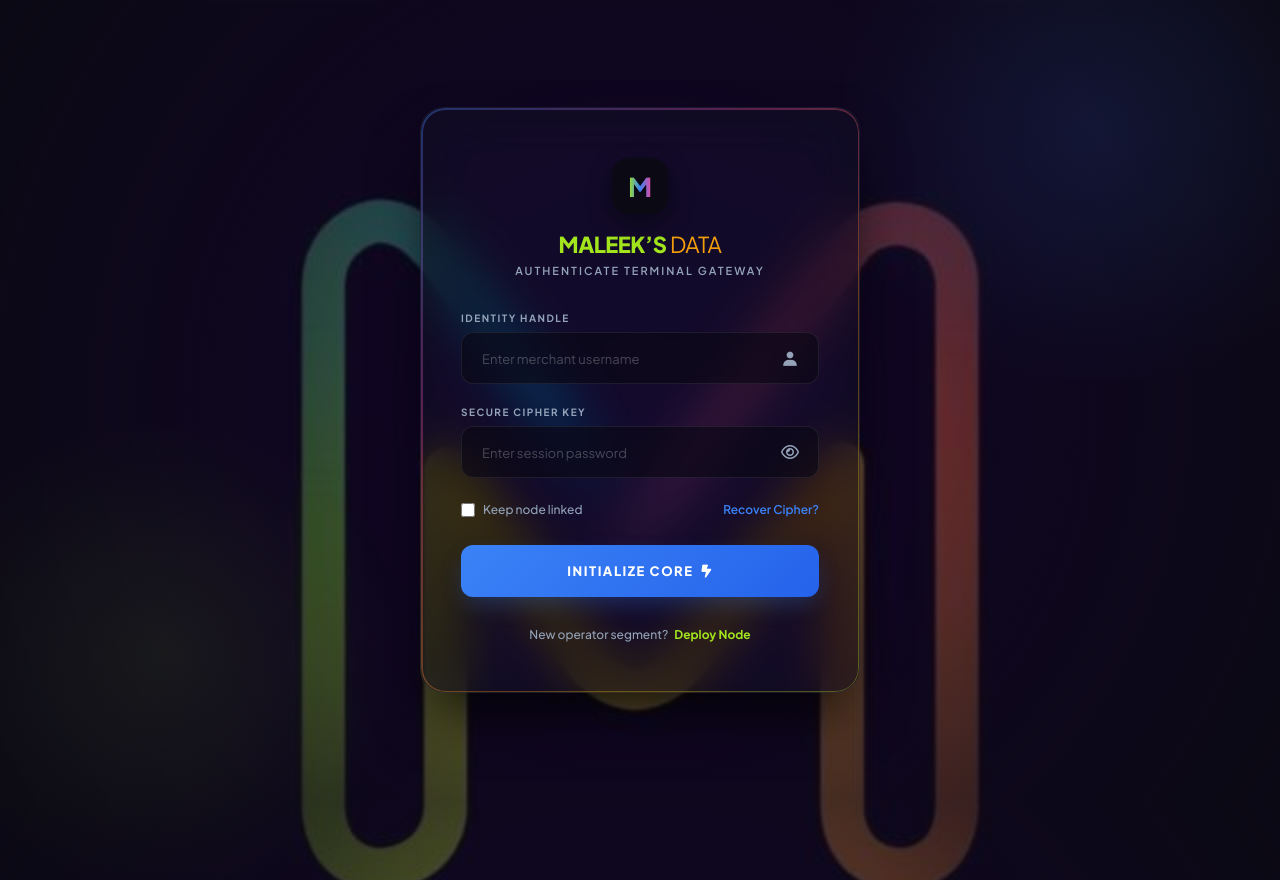
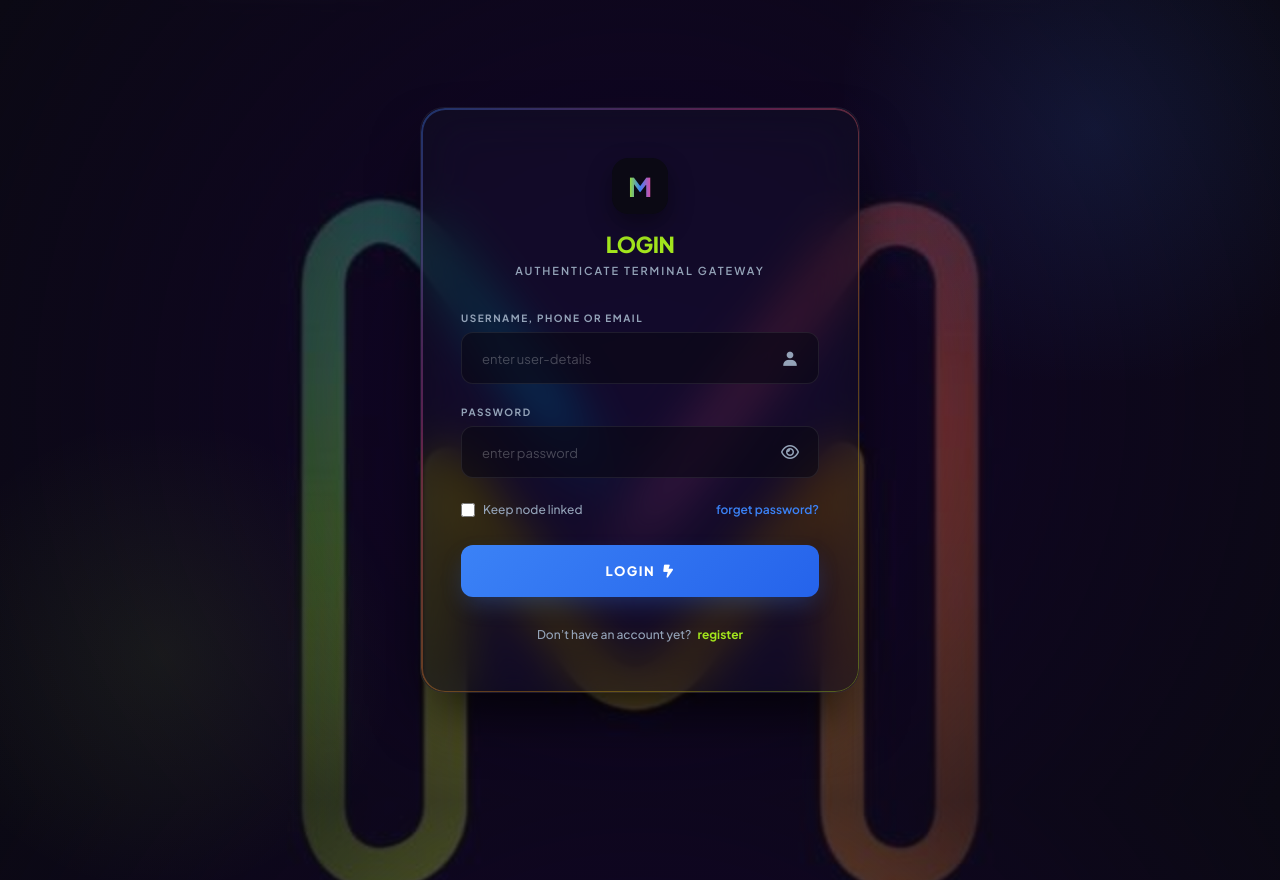
Before and after one commit to Abdulrazaq103298CF/maleekdata.com, a Flask app: page /login in a window 1280 px wide; the page is wider, and only the part inside the window is pictured. Run offline with Flask 3, Linux system fonts and the light colour scheme.

```diff
--- a/templates/login.html
+++ b/templates/login.html
@@ -3,8 +3,7 @@
 <head>
     <meta charset="UTF-8">
     <meta name="viewport" content="width=device-width, initial-scale=1.0">
-    <title>Secure Core Sign-In — MALEEK’s DATA</title>
-    <!-- Boxicons & FontAwesome for dual elite framework icon rendering -->
+    <title>Login — MALEEK’s DATA</title>
     <link href='https://unpkg.com/boxicons@2.1.4/css/boxicons.min.css' rel='stylesheet'>
     <link rel="stylesheet" href="https://cdnjs.cloudflare.com/ajax/libs/font-awesome/6.4.0/css/all.min.css">
     <style>
@@ -362,13 +361,11 @@
     </style>
 </head>
 <body>
-    <!-- Immersive Spatial Coordinates Layers -->
     <div class="ambient-aurora-top"></div>
     <div class="ambient-aurora-bottom"></div>
 
     <div class="form-container">
 
-        <!-- Alerts Context Shell -->
         <div class="flash-container">
             {% with messages = get_flashed_messages(with_categories=true) %}
                 {% if messages %}
@@ -382,50 +379,46 @@
             {% endwith %}
         </div>
 
-        <!-- Master Core Brand Panel Header -->
         <div class="brand-header">
             <div class="brand-emblem-frame">
+                <!-- Changed emblem text from L to M -->
                 <span>M</span>
             </div>
-            <h1><span class="primary-accent">MALEEK’s</span> <span class="secondary-accent">DATA</span></h1>
+            <h1><span class="primary-accent">Login</span></h1>
             <p class="subtitle-spec">Authenticate Terminal Gateway</p>
         </div>
 
-        <!-- Gateway Identity Authorization Form -->
-        <form action="/login" method="post" autocomplete="on">
+        <form action="/login" method="post" autocomplete="off">
 
             <div class="input-box">
-                <label class="field-tag-spec">Identity Handle</label>
-                <!-- Matches "Username" exact backend form name context requirement from app.py -->
-                <input type="text" name="Username" placeholder="Enter merchant username" required autocomplete="username">
+                <label class="field-tag-spec">Username, Phone or Email</label>
+                <input type="text" name="Username" placeholder="enter user-details" required autocomplete="off">
                 <i class='bx bxs-user action-vector'></i>
             </div>
 
             <div class="input-box">
-                <label class="field-tag-spec">Secure Cipher Key</label>
-                <!-- Matches "password" exact backend form name context requirement from app.py -->
-                <input type="password" name="password" id="loginCipher" placeholder="Enter session password" required autocomplete="current-password">
+                <label class="field-tag-spec">Password</label>
+                <input type="password" name="password" id="loginCipher" placeholder="enter password" required autocomplete="new-password">
                 <i class="fa-regular fa-eye toggle-password toggle-cipher-view" id="loginCipherToggle"></i>
             </div>
 
             <div class="remember-forget">
                 <label><input type="checkbox" name="remember"> Keep node linked</label>
-                <a href="{{ url_for('forgot_password') }}">Recover Cipher?</a>
+                <a href="{{ url_for('forgot_password') }}">forget password?</a>
             </div>
 
             <button type="submit" class="btn">
-                <span>Initialize Core</span>
+                <span>Login</span>
                 <i class="fa-solid fa-bolt-lightning"></i>
             </button>
 
             <div class="register-link">
-                <p>New operator segment? <a href="{{ url_for('register_page') }}">Deploy Node</a></p>
+                <p>Don’t have an account yet? <a href="{{ url_for('register_page') }}">register</a></p>
             </div>
 
         </form>
     </div>
 
-    <!-- Frontend Functional Automation Core -->
     <script>
         document.addEventListener('DOMContentLoaded', () => {
             // 1. Alert Toast Auto-Dismissal Lifecycle
```
